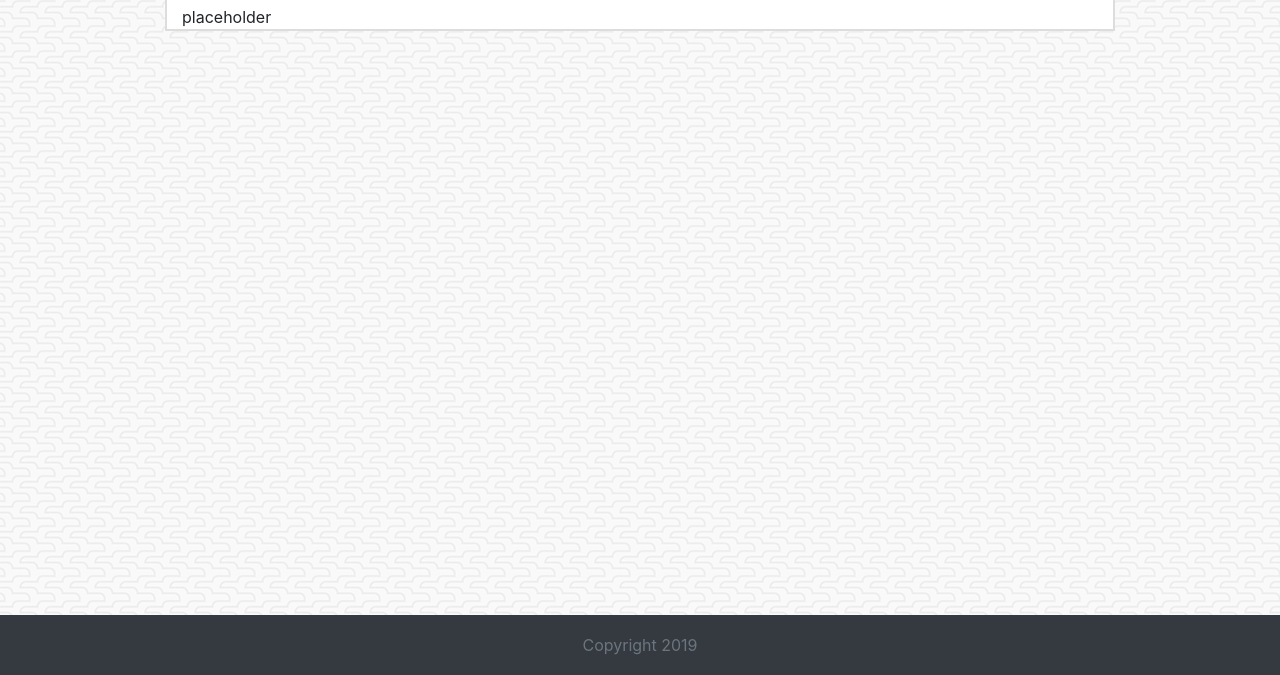
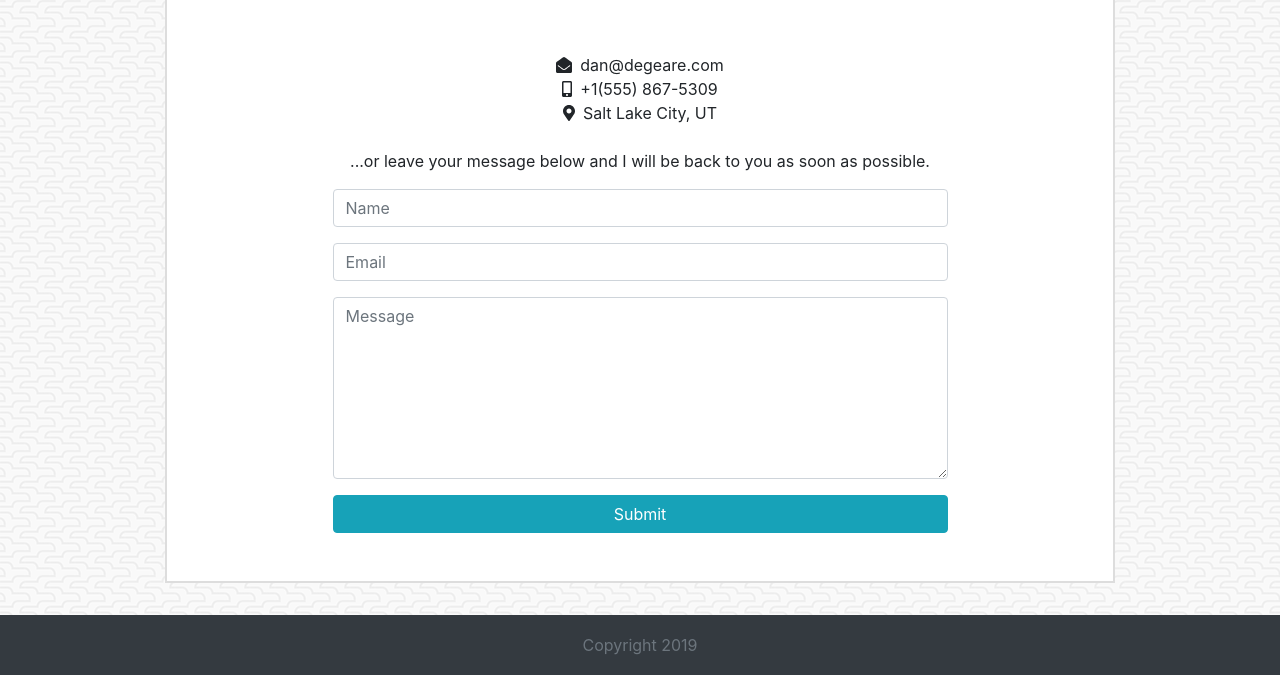
Before and after one commit to DanDukes/Responsive-Portfolio-Site, a plain HTML site: page contact.html in a window 1280 px wide. Shown: the part 125-800 px from the top of the page. Drawn offline with nearby package versions, Linux system fonts and the light colour scheme.

Commit message:
contact page

```diff
--- a/assets/css/styles.css
+++ b/assets/css/styles.css
@@ -6,7 +6,7 @@ body{
     background-color: #ffffff;
     border: 2px solid #dddddd;
     line-height: 1.5;
-    margin-bottom: 60px;
+    margin-bottom: 76px;
 }
 .footer {
     position: fixed;
--- a/contact.html
+++ b/contact.html
@@ -36,8 +36,68 @@
               </div>
               <div class="col-md-10" id="mainContent">
                     <h1>Contact Me</h1>
-                  placeholder
-              </div>
+                    <section class="resume-section p-4 p-lg-5 text-center" id="contact">
+                            <div class="my-auto">
+                              <ul class="fa-ul mb-4 ml-0">
+                                <li id="mail-address">
+                    <!--               Replace with your email address -->
+                                    <i class="fas fa-envelope-open mr-2 contact-icons"></i
+                                    >dan@degeare.com</a
+                                  >
+                                </li>
+                                <li>
+                                  <i class="fas fa-mobile-alt mr-2 contact-icons"></i>+1(555) 867-5309
+                                </li>
+                                <li>
+                                  <i class="fas fa-map-marker-alt mr-2 contact-icons"></i>Salt Lake City, UT
+                                </li>
+                              </ul>
+
+                              <p>
+                                ...or leave your message below and I will be back to you as soon as
+                                possible.
+                              </p>
+
+                              <form
+                                class="contact-form d-flex flex-column align-items-center"
+                                action="https://formspree.io/xoqqrqel"
+                                method="POST"
+                              >
+                                <div class="form-group w-75">
+                                  <input
+                                    type="name"
+                                    class="form-control"
+                                    placeholder="Name"
+                                    name="name"
+                                    required
+                                  />
+                                </div>
+                                <div class="form-group w-75">
+                                  <input
+                                    type="email"
+                                    class="form-control"
+                                    placeholder="Email"
+                                    name="name"
+                                    required
+                                  />
+                                </div>
+
+                                <div class="form-group w-75">
+                                  <textarea
+                                    class="form-control"
+                                    type="text"
+                                    placeholder="Message"
+                                    rows="7"
+                                    name="name"
+                                    required
+                                  ></textarea>
+                                </div>
+
+                                <button type="submit" class="btn btn-submit btn-info w-75">Submit</button>
+                              </form>
+                            </div>
+                          </section>
+                </div>
               <div class="col-md-1">
                 </div>
 
@@ -48,5 +108,11 @@
                   <span class="text-muted">Copyright 2019</span>
                 </div>
               </footer>
+              <script
+      defer
+      src="https://use.fontawesome.com/releases/v5.7.2/js/all.js"
+      integrity="sha384-0pzryjIRos8mFBWMzSSZApWtPl/5++eIfzYmTgBBmXYdhvxPc+XcFEk+zJwDgWbP"
+      crossorigin="anonymous"
+    ></script>
 </body>
 </html>
```
